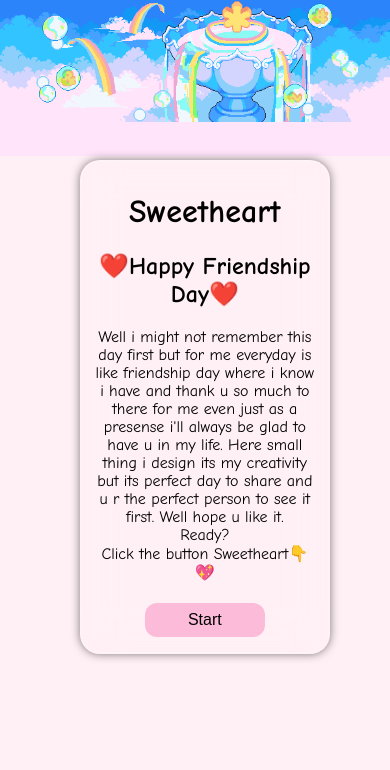
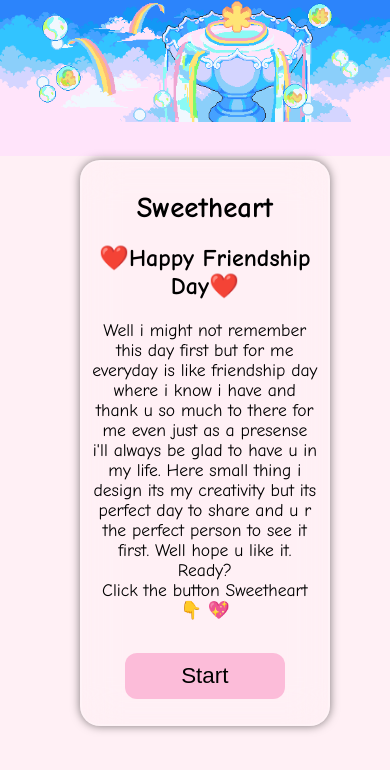
Before and after one commit to sormilabagui/blinkbean, a plain HTML site: page index.html in a window 390 px wide. Drawn offline with Linux system fonts and the light colour scheme.

Commit message:
Update style.css

```diff
--- a/style.css
+++ b/style.css
@@ -7,16 +7,13 @@ body {
   background-image: url(image/css-course-banner-forground.gif),url(image/css-course-banner-background.png);
   background-repeat: no-repeat,no-repeat;
   background-position: top,top;
-  background-size:contain;
+  background-size: contain;
   margin: 70px;
 }
 
 .container {
   padding: 40px 20px;
-
-
 }
-
 
 .section {
   display: none;
@@ -29,13 +26,14 @@ body {
   margin: 20px auto;
   max-width: 500px;
   margin-top: 80px;
-
 }
 
 .section img {
-  width: 250px;
+  width: 100%;
+  max-width: 300px;
   border-radius: 20px;
   background-color: transparent;
+  transition: all 0.3s ease;
 }
 
 button {
@@ -52,60 +50,65 @@ button {
 button:hover {
   background-color: #ffb3ba;
 }
+
+/* Tablet and Medium Screens */
 @media screen and (max-width: 768px) {
-    body{
-      background-position:inherit;
+  body {
+    background-position: inherit;
   }
-    .container, .section{
+
+  .container, .section {
     width: 90%;
     padding: 15px;
   }
 
   .container h1, .section h1 {
-        font-size: 1.5rem;
+    font-size: 1.7rem;
   }
 
   .container p, .section p {
-        font-size: 1.5rem;
+    font-size: 1.2rem;
   }
 
-    .section img{
-        width: 80%;
-        height: auto;
+  .section img {
+    width: 90%;
+    max-width: 400px;
   }
 
   button {
-        width: 170px;
-        padding: 10px;
-        margin: 5px;
-        font-size: 1.3rem;
+    width: 180px;
+    font-size: 1.1rem;
+    padding: 12px;
   }
 }
 
+/* Mobile Screens */
 @media screen and (max-width: 480px) {
-  body{
-      background-position:inherit;
+  body {
+    background-position: inherit;
   }
+
   .container, .section {
     width: 95%;
     padding: 10px;
   }
 
   .container h1, .section h1 {
-        font-size: 2rem;
+    font-size: 1.8rem;
   }
 
   .container p, .section p {
-        font-size: 1rem;
+    font-size: 1.1rem;
   }
 
   .section img {
-        width: 90%;
+    width: 95%;
+    max-width: 470px;
   }
 
   button {
-        width: 120px;
-        padding: 8px;
-        font-size: 1rem;
+    width: 160px;
+    padding: 10px;
+    font-size: 1.4rem;
   }
 }
```
Lines whose indentation alone changed are shown as unchanged.
